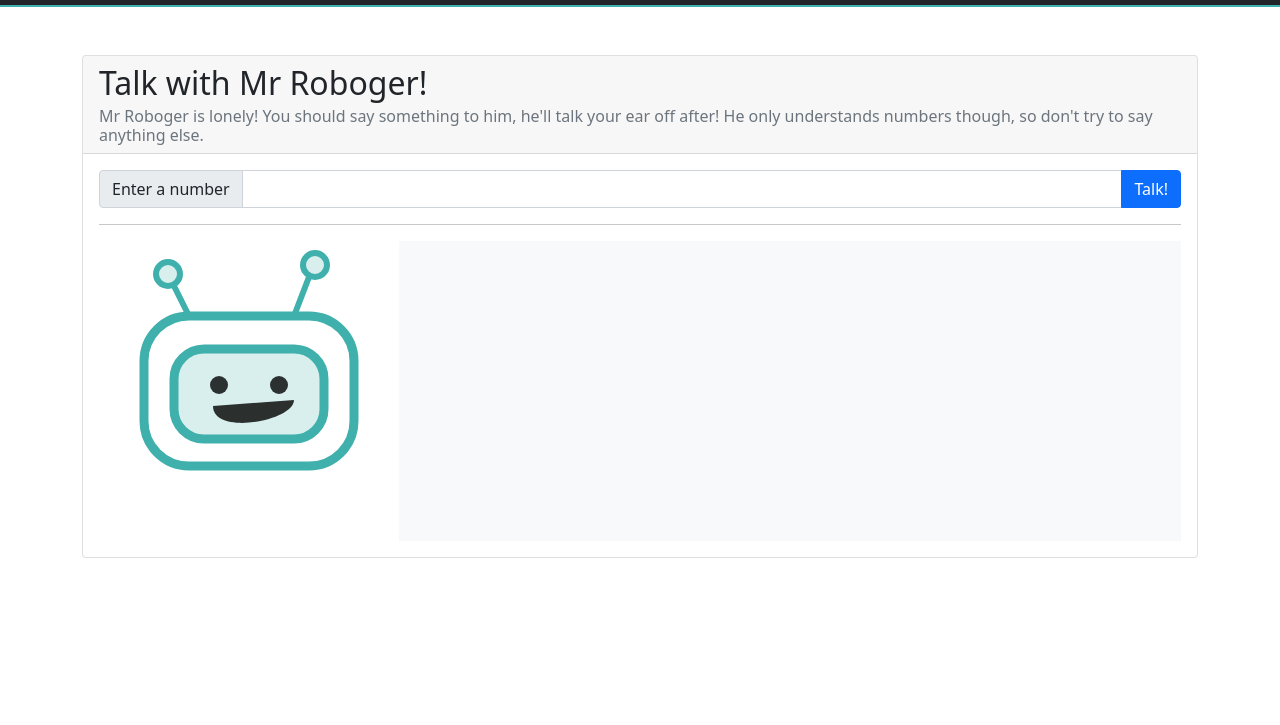
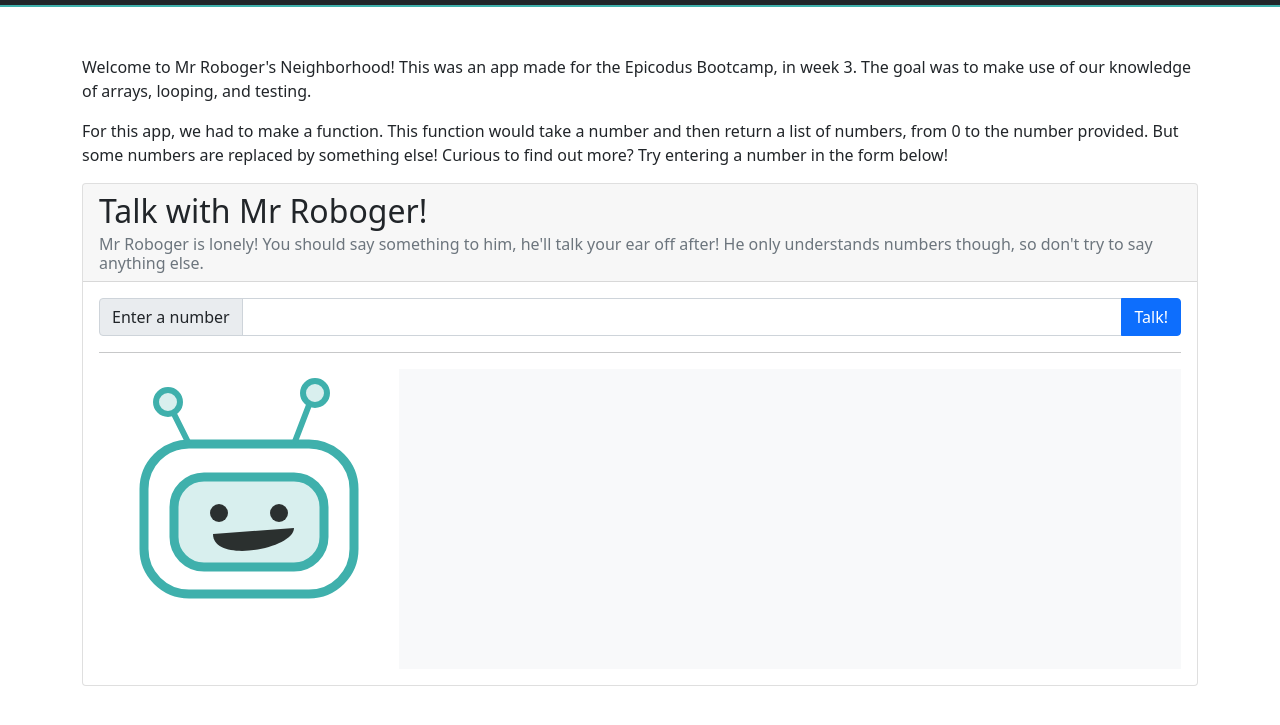
Before and after one commit to AlyxMoon/epicodus-project03-mr-robogers-neighborhood, a website: page index.html in a window 1280 px wide. Shown: the part 59-784 px from the top of the page. Drawn offline with nearby package versions, Linux system fonts and the light colour scheme.

Commit message:
add a description in the UI and a write-up in the readme

```diff
--- a/index.html
+++ b/index.html
@@ -66,6 +66,15 @@
   </nav>
 
   <main class="container my-5">
+    <section>
+      <p>
+        Welcome to Mr Roboger's Neighborhood! This was an app made for the Epicodus Bootcamp, in week 3. The goal was to make use of our knowledge of arrays, looping, and testing.
+      </p>
+      <p>
+        For this app, we had to make a function. This function would take a number and then return a list of numbers, from 0 to the number provided. But some numbers are replaced by something else! Curious to find out more? Try entering a number in the form below!
+      </p>
+    </section>
+
     <section class="input-section">
       <div class="card">
         <header class="card-header">
```
Also changed, not shown: README.md.
